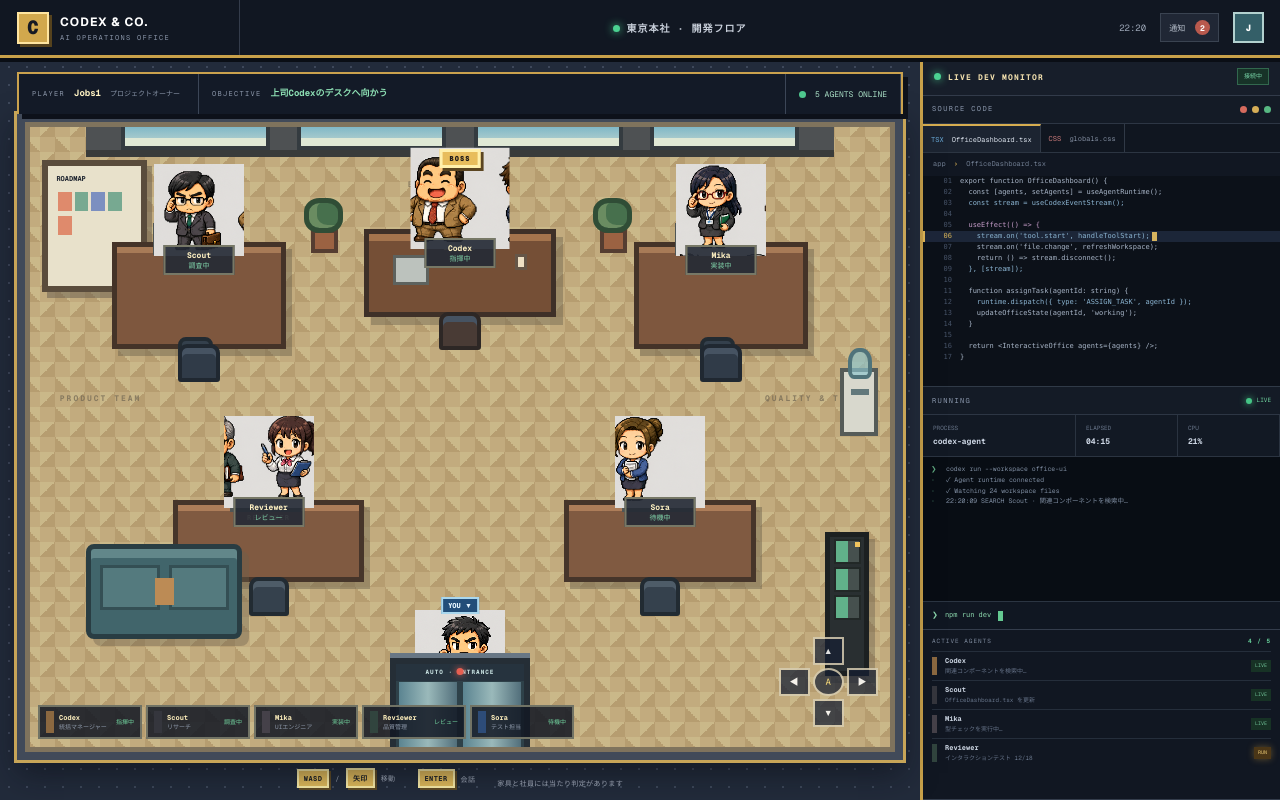
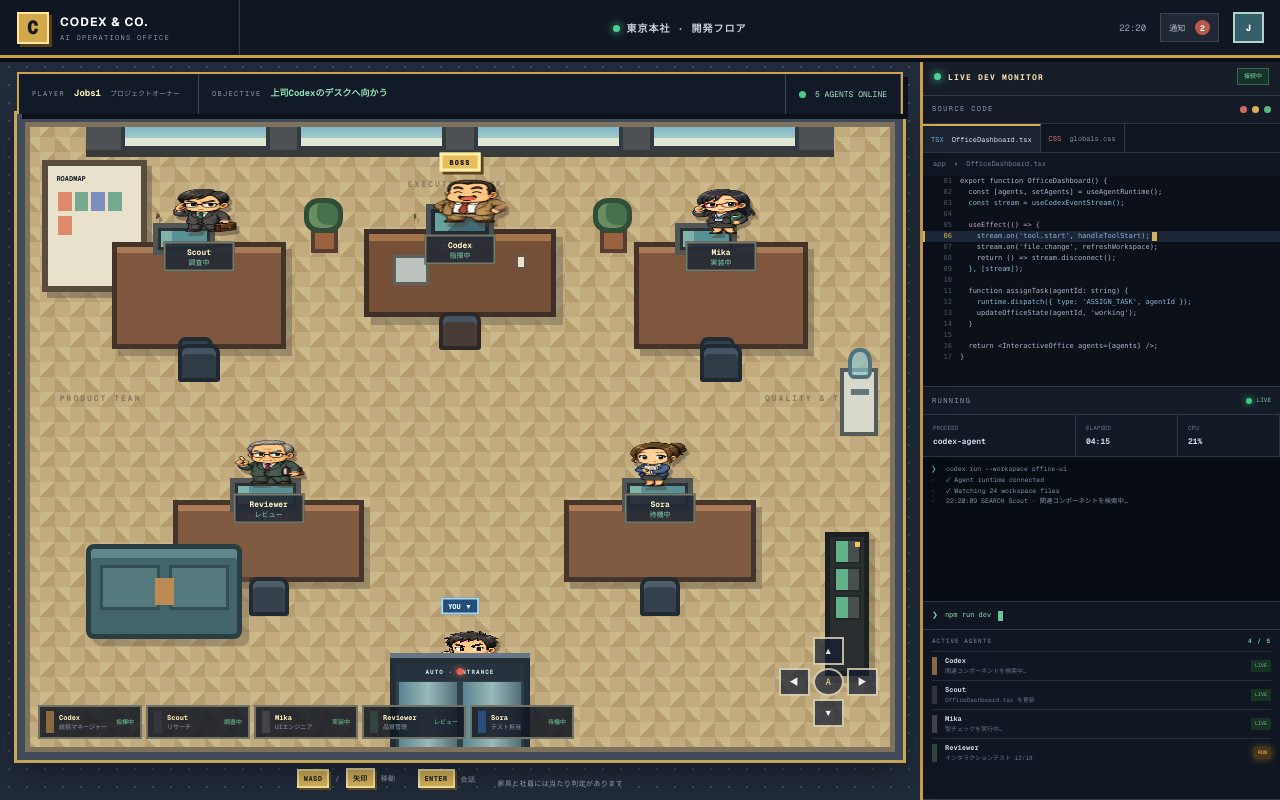
Before and after one commit to CatwalkTK/codex-agent-office, a Next.js app: page / in a window 1280 px wide. Built offline with nearby package versions, Linux system fonts and the light colour scheme.

Commit message:
Fix movement and replace cropped character sheet

```diff
--- a/app/OfficeDashboard.tsx
+++ b/app/OfficeDashboard.tsx
@@ -7,11 +7,11 @@ type Point = { x: number; y: number; facing: Facing };
 type ChatMessage = { from: "you" | "codex"; text: string };
 
 const staff = [
-  { name: "Codex", role: "統括マネージャー", state: "指揮中", x: 50, y: 14, suit: "#8b6840", col: 2, row: 0, boss: true },
-  { name: "Scout", role: "リサーチ", state: "調査中", x: 20, y: 15, suit: "#35363d", col: 1, row: 0 },
-  { name: "Mika", role: "UIエンジニア", state: "実装中", x: 80, y: 15, suit: "#454149", col: 1, row: 1 },
-  { name: "Reviewer", role: "品質管理", state: "レビュー", x: 28, y: 55, suit: "#31443e", col: 2, row: 2 },
-  { name: "Sora", role: "テスト担当", state: "待機中", x: 73, y: 55, suit: "#2d4c78", col: 3, row: 1 },
+  { name: "Codex", role: "統括マネージャー", state: "指揮中", x: 50, y: 14, suit: "#8b6840", col: 1, boss: true },
+  { name: "Scout", role: "リサーチ", state: "調査中", x: 20, y: 15, suit: "#35363d", col: 2 },
+  { name: "Mika", role: "UIエンジニア", state: "実装中", x: 80, y: 15, suit: "#454149", col: 3 },
+  { name: "Reviewer", role: "品質管理", state: "レビュー", x: 28, y: 55, suit: "#31443e", col: 4 },
+  { name: "Sora", role: "テスト担当", state: "待機中", x: 73, y: 55, suit: "#2d4c78", col: 5 },
 ];
 
 const obstacles = [
@@ -56,7 +56,7 @@ function BusinessCharacter({ person }: { person: (typeof staff)[number] }) {
   return (
     <div className={`npc image-npc ${person.boss ? "manager" : ""}`} style={{ left: `${person.x}%`, top: `${person.y}%` }}>
       {person.boss && <div className="manager-badge">BOSS</div>}
-      <div className="npc-art" style={{ backgroundPosition: `${person.col * 33.333}% ${person.row * 50}%` }} />
+      <div className="npc-art" style={{ backgroundPosition: `${person.col * 20}% 50%` }} />
       <div className="npc-tag"><b>{person.name}</b><span>{person.state}</span></div>
     </div>
   );
@@ -153,7 +153,7 @@ export function OfficeDashboard() {
     };
     window.addEventListener("keydown", onKeyDown);
     return () => window.removeEventListener("keydown", onKeyDown);
-  }, [chatOpen, nearCodex]);
+  }, [chatOpen, nearCodex, entering]);
 
   function submitChat(event: FormEvent) {
     event.preventDefault();
```
Also changed, not shown: app/globals.css, public/office-characters.png (deleted), public/office-sprites-v3.png (added).
